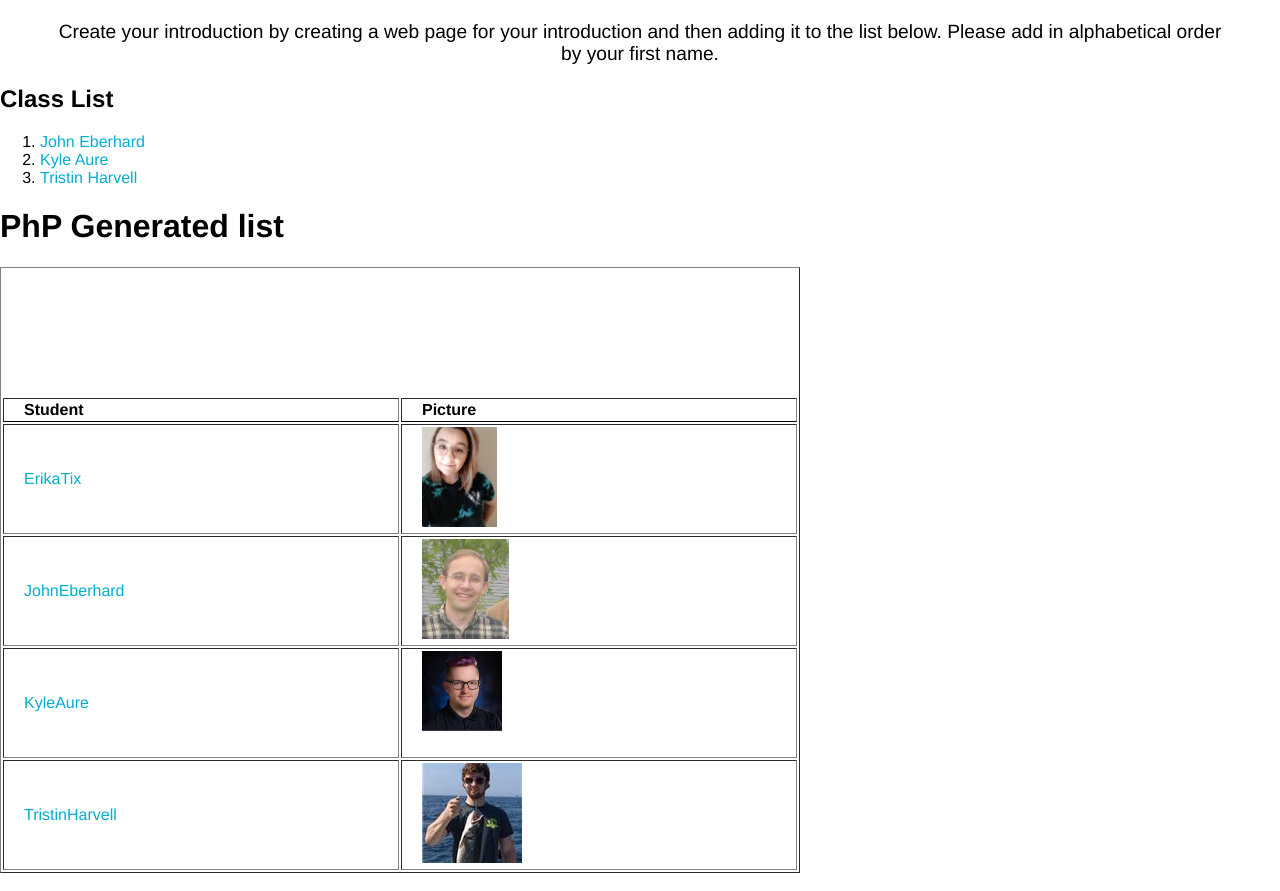
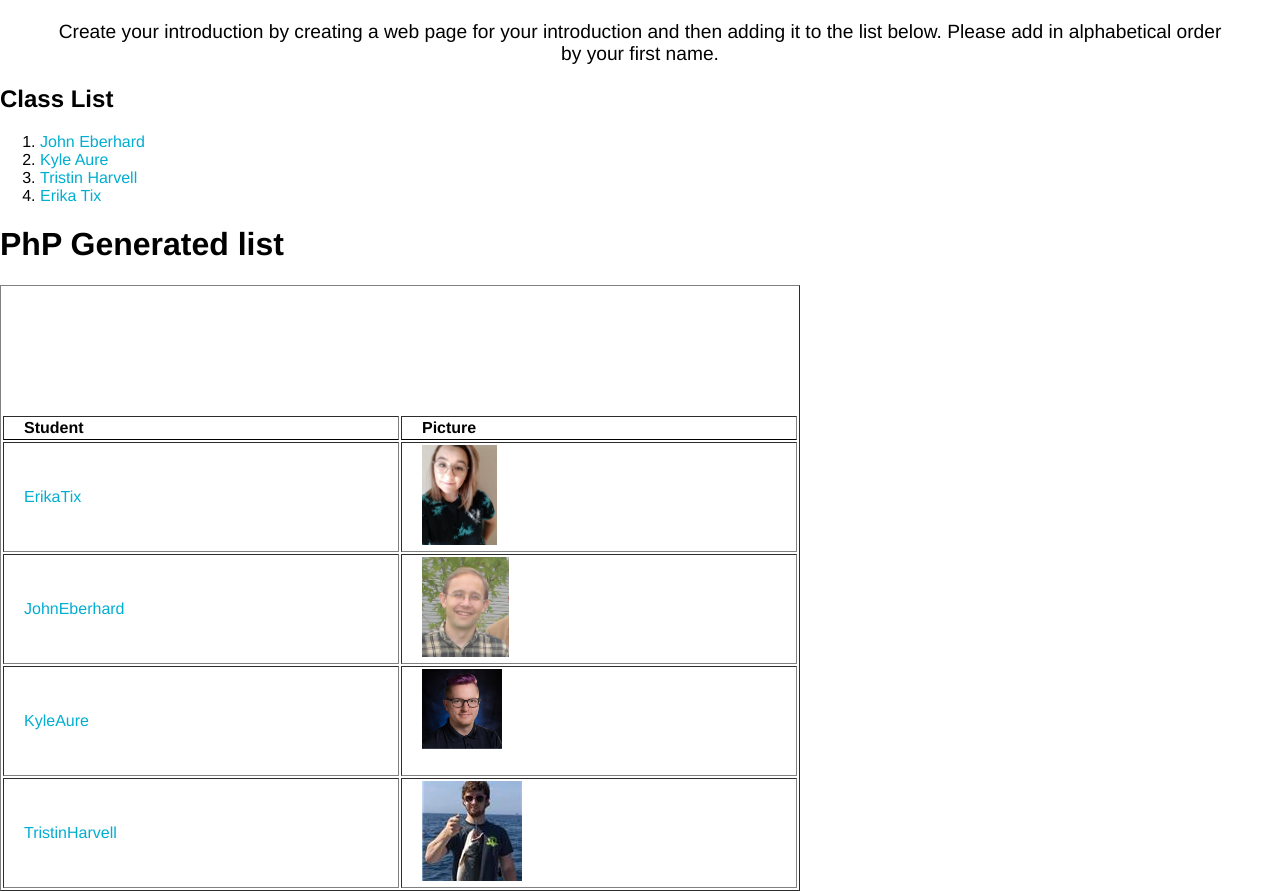
Before and after one commit to KyleAure/winona-cs410-game, a PHP site: page / in a window 1280 px wide. Shown: the part 517-1408 px from the top of the page. Run offline with PHP 8.4, Linux system fonts and the light colour scheme.

Commit message:
Update index.php

```diff
--- a/index.php
+++ b/index.php
@@ -41,6 +41,7 @@
 	  <li><a href="JohnEberhard.php">John Eberhard</a></li>
 	  <li><a href="KyleAure.php">Kyle Aure</a></li>
 	  <li><a href="TristinHarvell.php">Tristin Harvell</a></li>
+	  <li><a href="ErikaTix.php">Erika Tix</a></li>
 
 	  </ol>
 
```
